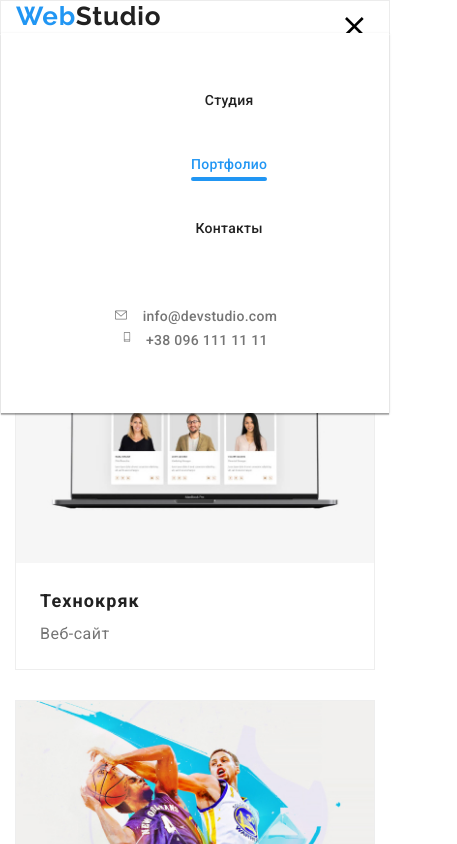
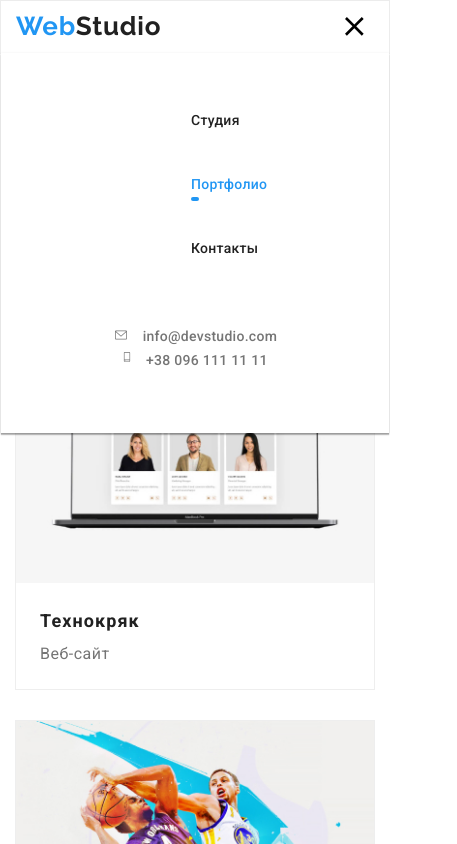
Before and after one commit to Olena-Khavikova/goit-markup-hw-08, a plain HTML site: page portfolio.html in a window 390 px wide. Both pictures are taken after a click on the button 354 px from the left and 26 px from the top of the page. Shown: the top 844 px of the page, 457 px wide, since content can reach past the window. Drawn offline with nearby package versions, Linux system fonts and the light colour scheme.

Commit message:
Добавляет позиционирование навигации для mobile

```diff
--- a/portfolio.html
+++ b/portfolio.html
@@ -17,10 +17,12 @@
   <body>
     <header class="page-header">
       <div class="container">
+        <div class="logo-header">
           <a href="./index.html" class="link"
             ><span class="logo">Web</span
             ><span class="logo page-header__logo">Studio</span>
           </a>
+        </div>
         <button
           type="button"
           class="menu-button"
@@ -43,8 +45,7 @@
             ></use>
           </svg>
         </button>
-        <div class="menu-container" id="menu-container" data-menu>
-          <nav class="main-nav">
+        <nav class="menu-container" id="menu-container" data-menu>
           <ul class="site-nav list">
             <li class="site-nav__item">
               <a href="./index.html" class="site-nav__link link">Студия</a>
@@ -60,7 +61,7 @@
               <a href="" class="site-nav__link link">Контакты</a>
             </li>
           </ul>
-          </nav>
+
           <ul class="contacts-header list">
             <li class="contacts-header__item">
               <a
@@ -82,7 +83,7 @@
               </a>
             </li>
           </ul>
-        </div>
+        </nav>
       </div>
     </header>
 
--- a/sass/components/_menu.scss
+++ b/sass/components/_menu.scss
@@ -40,7 +40,7 @@
     left: 0%;
     width: 100%;
     z-index: 2;
-    background-color: $color-primary-bg;
+      background-color: $color-primary-bg;
     box-shadow: 0px 1px 3px rgba(0, 0, 0, 0.12), 0px 1px 1px rgba(0, 0, 0, 0.14),
       0px 2px 1px rgba(0, 0, 0, 0.2);
   }
--- a/sass/layouts/_navigation.scss
+++ b/sass/layouts/_navigation.scss
@@ -1,11 +1,11 @@
 .site-nav {
   @media screen and (max-width: 767px) {
-    display: inline-block;
-    padding-right: 190px;
-    padding-left: 190px;
+    position: relative;
     align-items: center;
     padding-top: 60px;
     padding-bottom: 60px;
+    padding-right: 190px;
+    padding-left: 190px;
     text-align: center;
   }
   @media screen and (min-width: $tablet) {
```
Also changed, not shown: css/main.css, css/main.min.css, 2 other files. Lines whose indentation alone changed are shown as unchanged.
